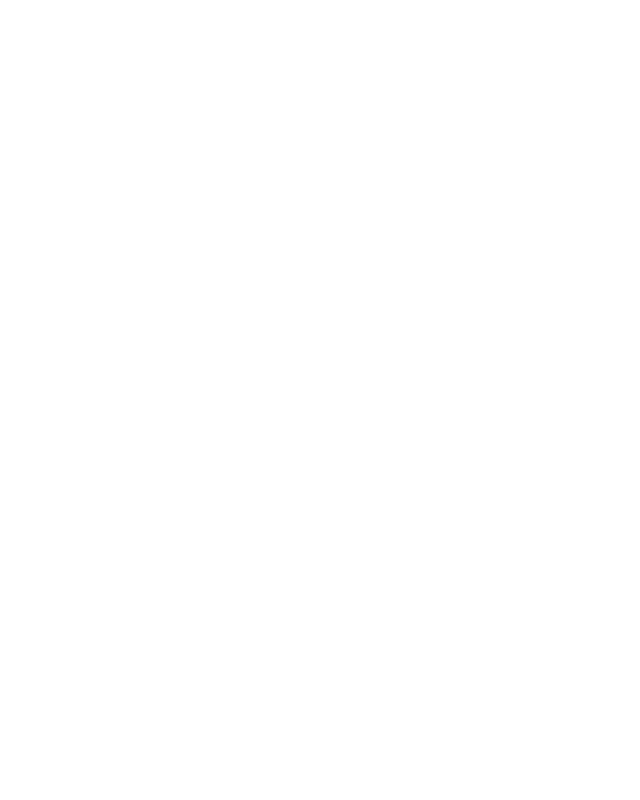
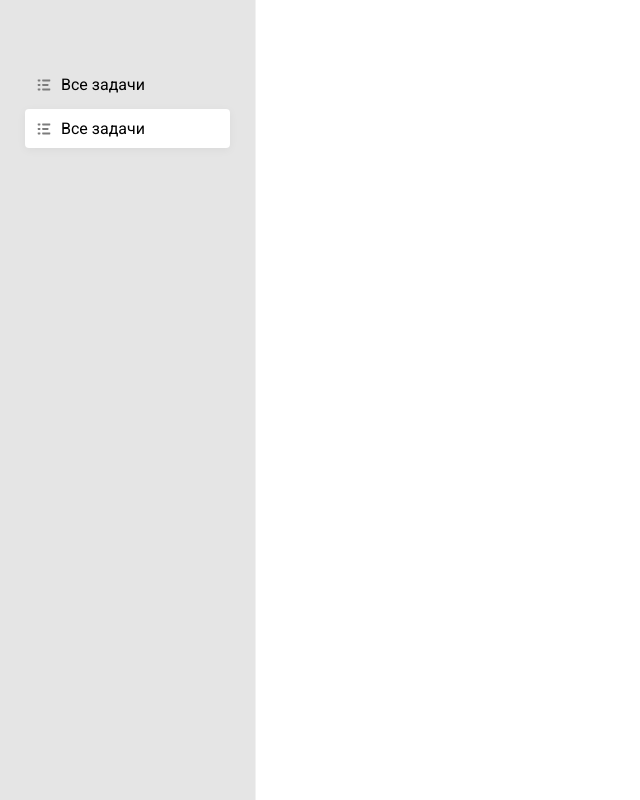
Before and after one commit to alexvolkovv/ReactToDoApp, a React (Create React App) app in the folder client/: page / in a window 1280 px wide. Shown: the whole page, without its empty margins (0-640 px from the left). Built offline with nearby package versions, Linux system fonts and the light colour scheme.

Commit message:
feat: layout completed

```diff
--- a/client/public/index.html
+++ b/client/public/index.html
@@ -23,7 +23,11 @@
       Unlike "/favicon.ico" or "favicon.ico", "%PUBLIC_URL%/favicon.ico" will
       work correctly both with client-side routing and a non-root public URL.
       Learn how to configure a non-root public URL by running `npm run build`.
+
     -->
+    <link rel="preconnect" href="https://fonts.googleapis.com">
+    <link rel="preconnect" href="https://fonts.gstatic.com" crossorigin>
+    <link href="https://fonts.googleapis.com/css2?family=Open+Sans:ital,wght@0,300;0,400;0,500;0,600;0,700;0,800;1,300;1,400;1,500;1,600;1,700;1,800&family=Roboto:ital,wght@0,100;0,300;0,400;0,500;0,700;0,900;1,100;1,300;1,400;1,500;1,700;1,900&display=swap" rel="stylesheet">
     <title>React App</title>
   </head>
   <body>
--- a/client/src/App.js
+++ b/client/src/App.js
@@ -1,5 +1,48 @@
+import listSvg from './assets/img/list.svg'
+
 function App() {
-  return <div className="todo"></div>
+  return (
+    <div className="todo">
+      <div className="todo__sidebar">
+        <ul className="todo__list">
+          <li>
+            <i>
+              <svg
+                width="14"
+                height="12"
+                viewBox="0 0 14 12"
+                fill="none"
+                xmlns="http://www.w3.org/2000/svg"
+              >
+                <path
+                  d="M10.96 5.10001H5.74001C5.24321 5.10001 5.20001 5.50231 5.20001 6.00001C5.20001 6.49771 5.24321 6.90001 5.74001 6.90001H10.96C11.4568 6.90001 11.5 6.49771 11.5 6.00001C11.5 5.50231 11.4568 5.10001 10.96 5.10001ZM12.76 9.60001H5.74001C5.24321 9.60001 5.20001 10.0023 5.20001 10.5C5.20001 10.9977 5.24321 11.4 5.74001 11.4H12.76C13.2568 11.4 13.3 10.9977 13.3 10.5C13.3 10.0023 13.2568 9.60001 12.76 9.60001ZM5.74001 2.40001H12.76C13.2568 2.40001 13.3 1.99771 13.3 1.50001C13.3 1.00231 13.2568 0.600006 12.76 0.600006H5.74001C5.24321 0.600006 5.20001 1.00231 5.20001 1.50001C5.20001 1.99771 5.24321 2.40001 5.74001 2.40001ZM2.86001 5.10001H1.24001C0.743212 5.10001 0.700012 5.50231 0.700012 6.00001C0.700012 6.49771 0.743212 6.90001 1.24001 6.90001H2.86001C3.35681 6.90001 3.40001 6.49771 3.40001 6.00001C3.40001 5.50231 3.35681 5.10001 2.86001 5.10001ZM2.86001 9.60001H1.24001C0.743212 9.60001 0.700012 10.0023 0.700012 10.5C0.700012 10.9977 0.743212 11.4 1.24001 11.4H2.86001C3.35681 11.4 3.40001 10.9977 3.40001 10.5C3.40001 10.0023 3.35681 9.60001 2.86001 9.60001ZM2.86001 0.600006H1.24001C0.743212 0.600006 0.700012 1.00231 0.700012 1.50001C0.700012 1.99771 0.743212 2.40001 1.24001 2.40001H2.86001C3.35681 2.40001 3.40001 1.99771 3.40001 1.50001C3.40001 1.00231 3.35681 0.600006 2.86001 0.600006Z"
+                  fill="#7C7C7C"
+                />
+              </svg>
+            </i>
+            <span>Все задачи</span>
+          </li>
+          <li className={'active'}>
+            <i>
+              <svg
+                width="14"
+                height="12"
+                viewBox="0 0 14 12"
+                fill="none"
+                xmlns="http://www.w3.org/2000/svg"
+              >
+                <path
+                  d="M10.96 5.10001H5.74001C5.24321 5.10001 5.20001 5.50231 5.20001 6.00001C5.20001 6.49771 5.24321 6.90001 5.74001 6.90001H10.96C11.4568 6.90001 11.5 6.49771 11.5 6.00001C11.5 5.50231 11.4568 5.10001 10.96 5.10001ZM12.76 9.60001H5.74001C5.24321 9.60001 5.20001 10.0023 5.20001 10.5C5.20001 10.9977 5.24321 11.4 5.74001 11.4H12.76C13.2568 11.4 13.3 10.9977 13.3 10.5C13.3 10.0023 13.2568 9.60001 12.76 9.60001ZM5.74001 2.40001H12.76C13.2568 2.40001 13.3 1.99771 13.3 1.50001C13.3 1.00231 13.2568 0.600006 12.76 0.600006H5.74001C5.24321 0.600006 5.20001 1.00231 5.20001 1.50001C5.20001 1.99771 5.24321 2.40001 5.74001 2.40001ZM2.86001 5.10001H1.24001C0.743212 5.10001 0.700012 5.50231 0.700012 6.00001C0.700012 6.49771 0.743212 6.90001 1.24001 6.90001H2.86001C3.35681 6.90001 3.40001 6.49771 3.40001 6.00001C3.40001 5.50231 3.35681 5.10001 2.86001 5.10001ZM2.86001 9.60001H1.24001C0.743212 9.60001 0.700012 10.0023 0.700012 10.5C0.700012 10.9977 0.743212 11.4 1.24001 11.4H2.86001C3.35681 11.4 3.40001 10.9977 3.40001 10.5C3.40001 10.0023 3.35681 9.60001 2.86001 9.60001ZM2.86001 0.600006H1.24001C0.743212 0.600006 0.700012 1.00231 0.700012 1.50001C0.700012 1.99771 0.743212 2.40001 1.24001 2.40001H2.86001C3.35681 2.40001 3.40001 1.99771 3.40001 1.50001C3.40001 1.00231 3.35681 0.600006 2.86001 0.600006Z"
+                  fill="#7C7C7C"
+                />
+              </svg>
+            </i>
+            <span>Все задачи</span>
+          </li>
+        </ul>
+      </div>
+    </div>
+  )
 }
 
 export default App
--- a/client/src/index.scss
+++ b/client/src/index.scss
@@ -0,0 +1,39 @@
+* {
+  padding: 0;
+  margin: 0;
+  list-style: none;
+  outline: none;
+  font-family: 'Roboto', -apple-system, system-ui, sans-serif;
+  box-sizing: border-box;
+}
+
+.todo {
+  width: 100vw;
+  height: 100vh;
+  font-size: 16px;
+  &__sidebar {
+    background-color: #E5E5E5;
+    width: 20vw;
+    height: 100vh;
+    border-right: 1px solid #F1F1F1;
+    padding: 60px 20px;
+  }
+  &__list {
+    li {
+      display: flex;
+      align-items: center;
+      padding: 10px 12px;
+      cursor: pointer;
+      margin: 5px;
+      &.active {
+        background: #FFFFFF;
+        box-shadow: 0px 2px 10px rgba(0, 0, 0, 0.05);
+        border-radius: 4px;
+      }
+      i {
+        margin-right: 10px;
+        display: inline-flex;
+      }
+    }
+  }
+}
```
Also changed, not shown: client/src/assets/img/list.svg (added).
